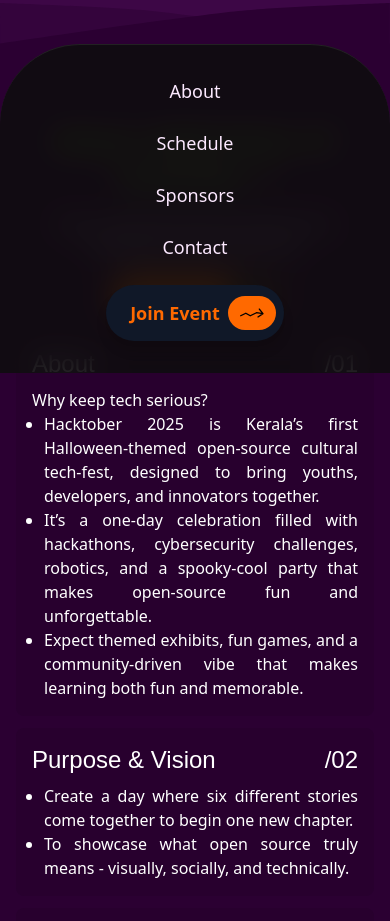
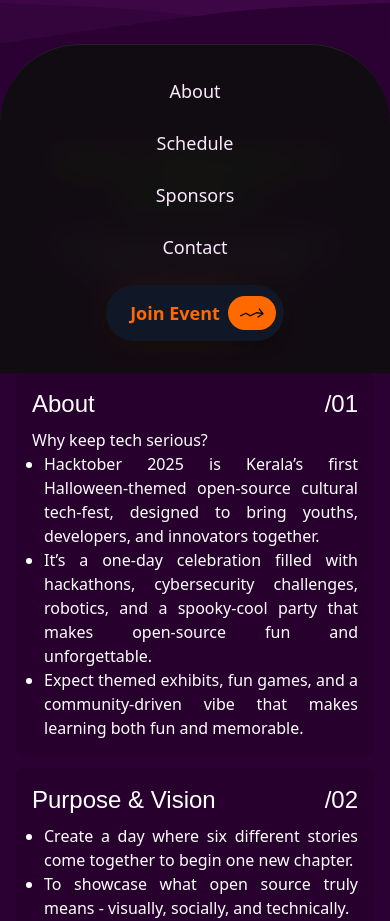
Before and after one commit to aravind-manoj/Hacktober2025, a Next.js app: page / in a window 390 px wide. Shown: the part 800-1721 px from the top of the page. Built offline with nearby package versions, Linux system fonts and the light colour scheme; a web font is replaced by a local one.

Commit message:
fix: responsive

```diff
--- a/components/custom/About.tsx
+++ b/components/custom/About.tsx
@@ -34,7 +34,7 @@
   return (
     <section id="about" className="relative bg-[#2B0032] min-h-screen w-full overflow-hidden gap-4 flex flex-col text-white md:pb-40">
       <div className=' px-4 pt-20 flex flex-col md:flex-row gap-4'>
-        <div className='flex flex-col gap-4 md:min-w-[50%]'>
+        <div className='flex flex-col gap-4 md:min-w-[50%] py-5'>
           <h1 className={`${infiniteBeyond.className} text-3xl md:text-5xl/normal text-[#62FF00] text-center`}>What's BREWING AT hacktober ?</h1>
           <p className='text-center'>How a wild idea became Kerala’s first Halloween-themed tech fest</p>
           <CustomButton text="Join Event" variant="light" className="pl-4 pr-1 py-5 sm:pl-4 sm:pr-1 sm:py-5 md:pl-5 md:pr-2 md:py-6 mx-auto" />
--- a/components/custom/Tickets.tsx
+++ b/components/custom/Tickets.tsx
@@ -153,7 +153,7 @@
         width={300}
         height={300}
         alt="Village"
-        className="absolute w-full left-0 bottom-0 xl:top-0 animate-pulse"
+        className="absolute w-0 md:w-full left-0 bottom-0 xl:top-0 animate-pulse"
       />
       <Image
         src={"/assets/events-item-3.svg"}
```
